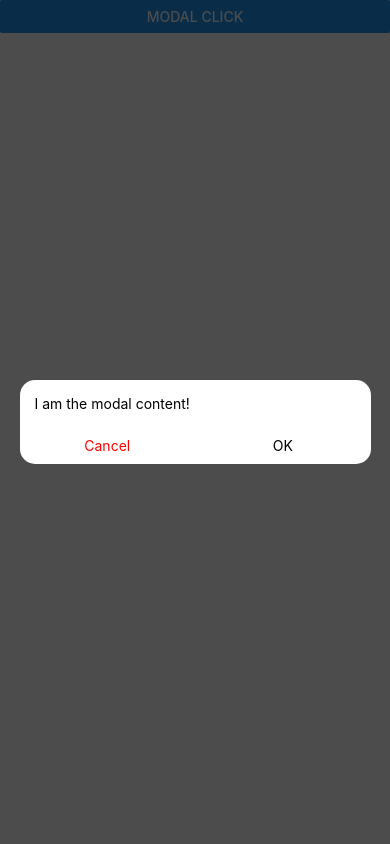
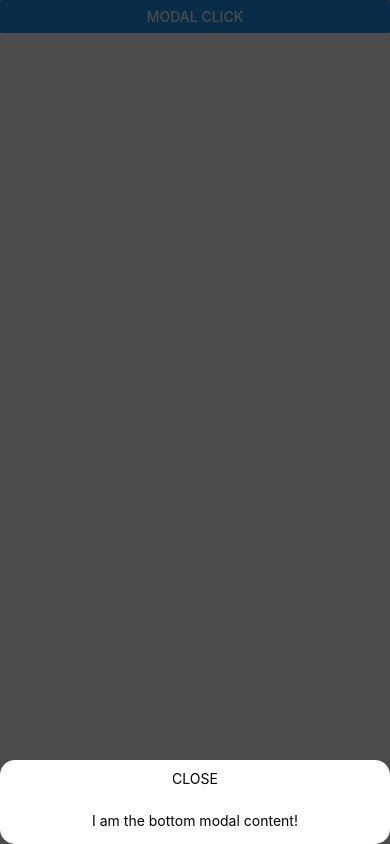
Before and after one commit to kanghyeok93/RN-Modal, a React Native app: screen / in a window 390 px wide. Both pictures are taken after a click on the button "MODAL CLICK". Built offline with nearby package versions, Linux system fonts and the light colour scheme.

Commit message:
feat: Implementing bottom modal component function #1

```diff
--- a/App.js
+++ b/App.js
@@ -1,6 +1,7 @@
 import {StyleSheet, SafeAreaView, Button, Text} from 'react-native';
 import React, {useState} from 'react';
-import BasicModal from './src/components/BasicModal';
+import BasicModal from './src/components/modal/BasicModal';
+import BottomModal from './src/components/modal/BottomModal';
 
 const App = () => {
   const [modalVisible, setModalVisible] = useState(false);
@@ -15,12 +16,19 @@ const App = () => {
 
   return (
     <SafeAreaView>
-      <BasicModal
+      {/* <BasicModal
         isVisible={modalVisible}
         onCancel={toggleModal}
         onOK={okModal}>
-        <Text style={styles.title}>I am the modal content!</Text>
-      </BasicModal>
+        <Text style={styles.title}>I am the baisc modal content!</Text>
+      </BasicModal> */}
+
+      <BottomModal
+        isVisible={modalVisible}
+        onCancel={toggleModal}
+        onOK={okModal}>
+        <Text style={styles.title}>I am the bottom modal content!</Text>
+      </BottomModal>
 
       <Button onPress={() => toggleModal(modalVisible)} title="Modal Click" />
     </SafeAreaView>
@@ -30,6 +38,7 @@ const App = () => {
 const styles = StyleSheet.create({
   title: {
     margin: 15,
+    textAlign: 'center',
   },
 });
 
--- a/src/components/BasicModal.js
+++ b/src/components/modal/BasicModal.js
@@ -6,8 +6,8 @@ import Modal from 'react-native-modal';
  * @param {Object} object
  * @param {boolean} object.isVisible
  * @param {boolean} object.isOneButton
- * @param {string} object.title
  * @param {function} object.onCancel
+ * @param {function} object.onOK
  */
 
 const BasicModal = ({isVisible, isOneButton, onCancel, onOK, children}) => {
--- /dev/null
+++ b/src/components/modal/BottomModal.js
@@ -0,0 +1,61 @@
+import {StyleSheet, View, Text, TouchableOpacity} from 'react-native';
+import React from 'react';
+import Modal from 'react-native-modal';
+
+/**
+ * @param {Object} object
+ * @param {boolean} object.isVisible
+ * @param {function} object.onCancel
+ * @param {function} object.onOK
+ */
+
+const BottomModal = ({isVisible, onCancel, onOK, children}) => {
+  const cancelModal = () => {
+    return onCancel(isVisible);
+  };
+
+  const okModal = () => {
+    onCancel(isVisible);
+
+    return onOK();
+  };
+
+  const renderButton = () => {
+    return (
+      <TouchableOpacity onPress={okModal} style={styles.modalButton}>
+        <Text>CLOSE</Text>
+      </TouchableOpacity>
+    );
+  };
+
+  return (
+    <Modal
+      isVisible={isVisible}
+      style={styles.view}
+      onBackdropPress={cancelModal}>
+      <View style={styles.container}>
+        {renderButton()}
+
+        {children}
+      </View>
+    </Modal>
+  );
+};
+
+const styles = StyleSheet.create({
+  view: {
+    justifyContent: 'flex-end',
+    margin: 0,
+  },
+  container: {
+    backgroundColor: '#FFFFFF',
+    borderRadius: 15,
+  },
+  modalButton: {
+    width: '100%',
+    alignItems: 'center',
+    padding: 10,
+  },
+});
+
+export default BottomModal;
```
